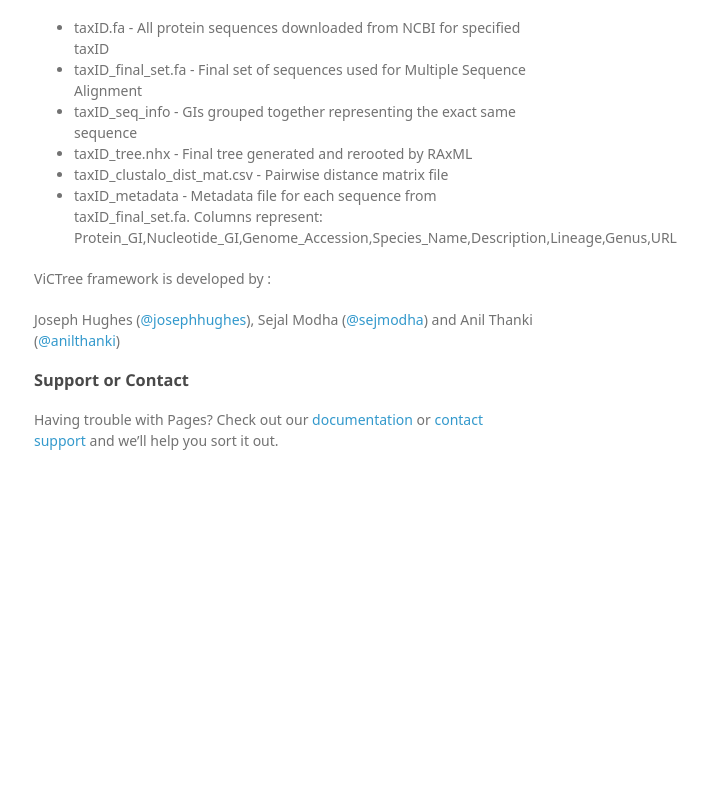
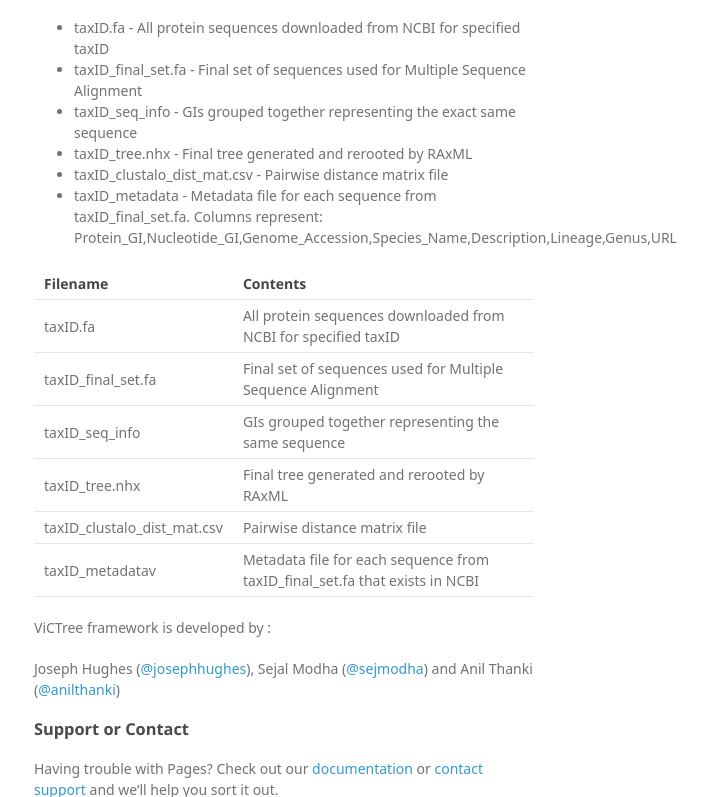
Before and after one commit to josephhughes/ViCTree, a plain HTML site: page tutorial.html in a window 1280 px wide. Shown: the part 849-1646 px from the top of the page, without its empty margins (536-1243 px from the left). Before the commit the page ends 1370 px from the top, so only its background shows below. Drawn offline with Linux system fonts and the light colour scheme; a web font is replaced by a local one.

Commit message:
output explanation  as table

```diff
--- a/tutorial.html
+++ b/tutorial.html
@@ -59,7 +59,7 @@
 <h3>
 <a id="Output" class="anchor" href="#authors-and-contributors" aria-hidden="true"><span aria-hidden="true" class="octicon octicon-link"></span></a>Output</h3>
 <p> When pipeline is run for the first time a folder with taxID name is created that saves all output files generated by the pipeline. </p>
-<p> Major output files generated by the pipeline include</p>
+<p> Major output files generated by the pipeline include:</p>
 <ul>
 <li>taxID.fa - All protein sequences downloaded from NCBI for specified taxID</li>
 <li>taxID_final_set.fa - Final set of sequences used for Multiple Sequence Alignment </li>
@@ -68,6 +68,40 @@
 <li>taxID_clustalo_dist_mat.csv - Pairwise distance matrix file </li>
 <li>taxID_metadata - Metadata file for each sequence from taxID_final_set.fa. Columns represent: Protein_GI,Nucleotide_GI,Genome_Accession,Species_Name,Description,Lineage,Genus,URL </li>
 </ul>
+<table>
+<thead>
+<tr>
+<th>Filename</th>
+<th align="center">Contents</th>
+</tr>
+</thead>
+<tbody>
+<tr>
+<td>taxID.fa</td>
+<td align="center">All protein sequences downloaded from NCBI for specified taxID</td>
+</tr>
+<tr>
+<td>taxID_final_set.fa</td>
+<td align="center">Final set of sequences used for Multiple Sequence Alignment</td>
+</tr>
+<tr>
+<td>taxID_seq_info</td>
+<td align="center">GIs grouped together representing the same sequence</td>
+</tr>
+<tr>
+<td>taxID_tree.nhx</td>
+<td align="center">Final tree generated and rerooted by RAxML</td>
+</tr>
+<tr>
+<td>taxID_clustalo_dist_mat.csv</td>
+<td align="center">Pairwise distance matrix file </td>
+</tr>
+<tr>
+<td>taxID_metadatav</td>
+<td align="center">Metadata file for each sequence from taxID_final_set.fa that exists in NCBI </td>
+</tr>
+</tbody>
+</table>
 
 <p>ViCTree framework is developed by : </p>
 <p>Joseph Hughes (<a href="https://github.com/josephhughes" class="user-mention">@josephhughes</a>), Sejal Modha (<a href="https://github.com/sejmodha" class="user-mention">@sejmodha</a>) and Anil Thanki (<a href="https://github.com/anilthanki" class="user-mention">@anilthanki</a>) </p>
```
